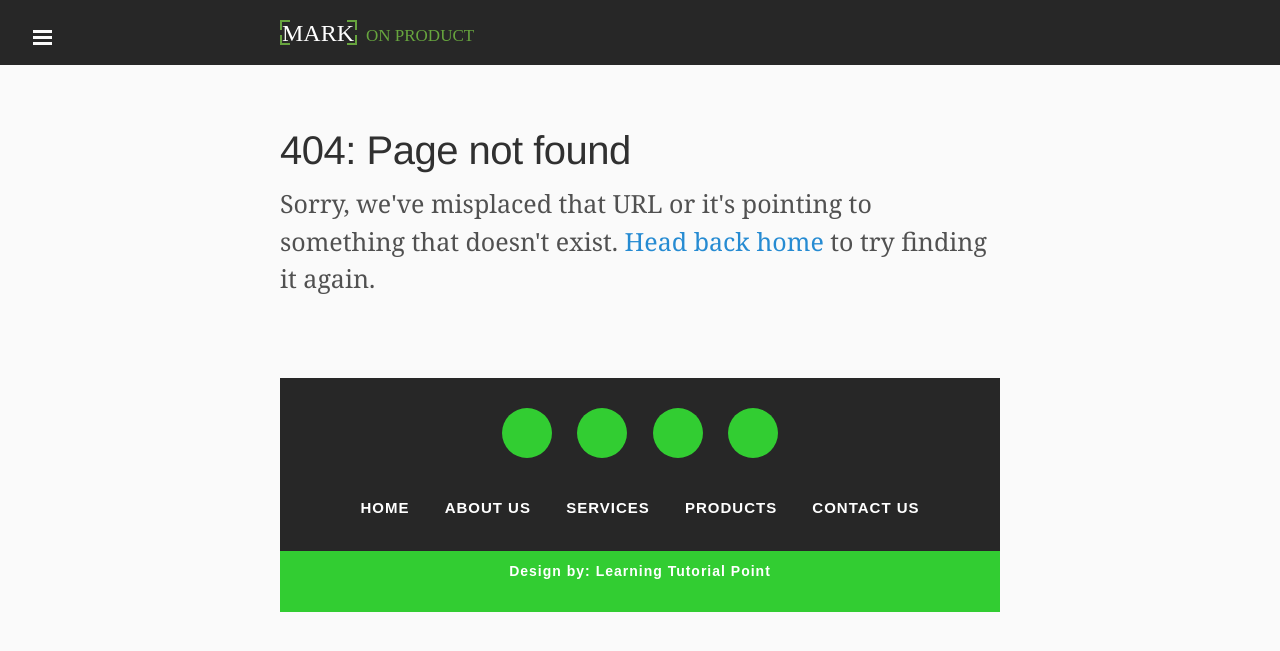
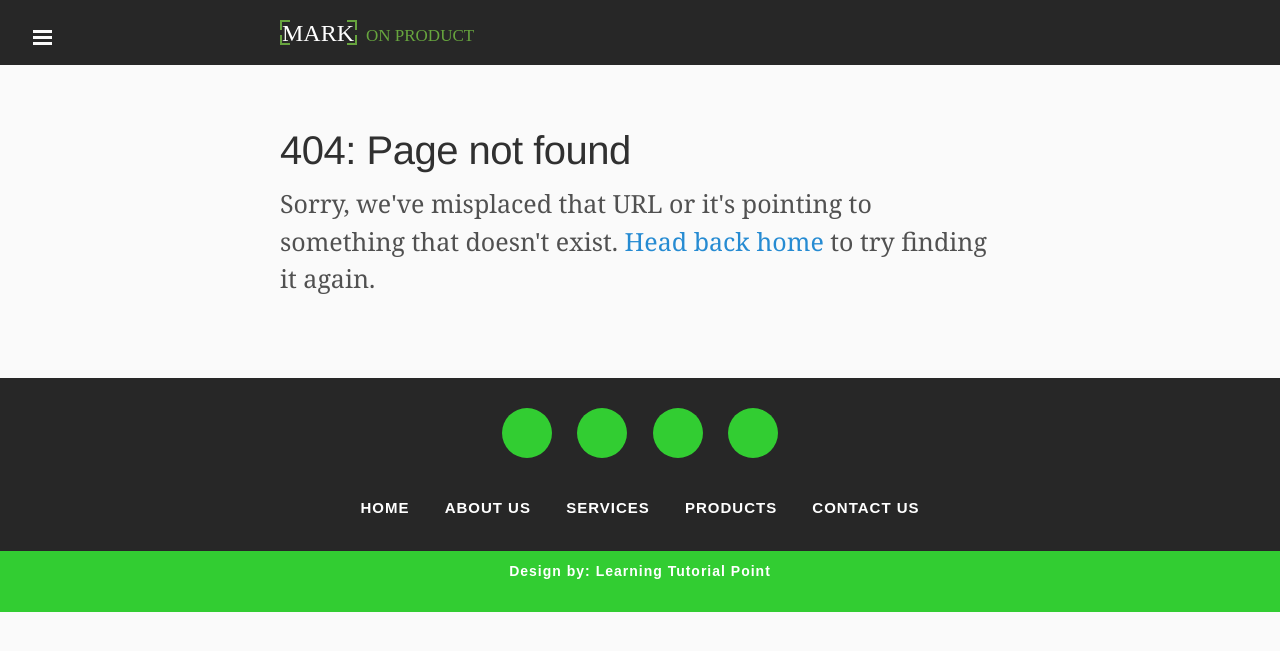
Before and after one commit to markthelefty/markthelefty.github.io, a Jekyll site: the page built from 404.html, in a window 1280 px wide. Shown: the top 651 px of the page. Built offline with Jekyll 4.4.1, drawn with Linux system fonts in a browser that asks for light colours; some web fonts are replaced; Markdown is read by kramdown in place of the engine named in the settings.

Commit message:
footer css

```diff
--- a/_includes/footer.html
+++ b/_includes/footer.html
@@ -1,4 +1,4 @@
-<div class="footer-main-div">
+<div class="footer-inner">
 
 <div class="footer-social-icons">
   <ul>
--- a/_layouts/default.html
+++ b/_layouts/default.html
@@ -23,7 +23,7 @@
       <div class="container content">
         {{ content }}
       </div>
-      <div class="container footer">
+      <div class="footer">
         {% include footer.html %}
       </div>
     </div>
--- a/public/css/custom.css
+++ b/public/css/custom.css
@@ -79,7 +79,7 @@ h2 {
  */
 
 
-.footer-main-div{
+.footer-inner{
   width: 100%;
   height: auto;
   margin: auto;
```
